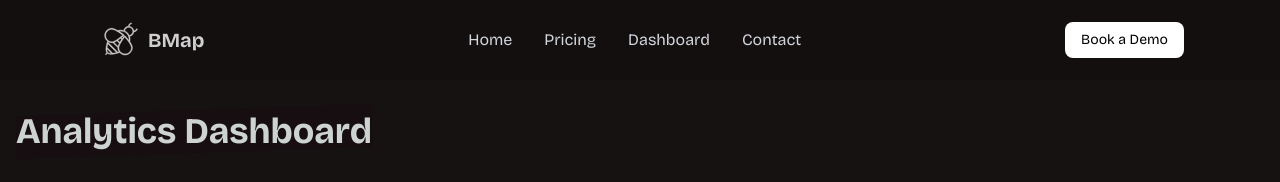
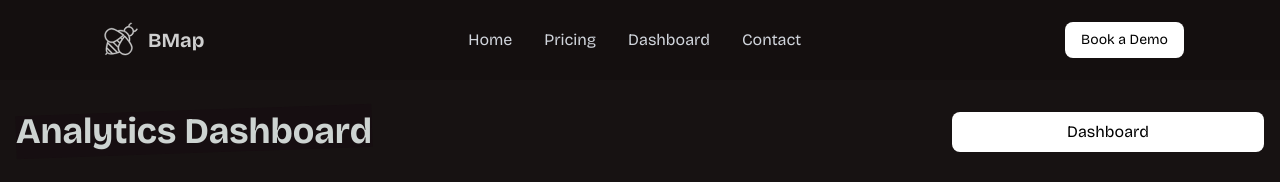
Before and after one commit to AvyuktBallari/BMapSLC, a React (Vite) app: page /analytics/techfairhome in a window 1280 px wide. Shown: the top 182 px of the page. Built offline with nearby package versions, Linux system fonts and the light colour scheme; no server answers.

Commit message:
added button type Gagan

```diff
--- a/src/Analytics.tsx
+++ b/src/Analytics.tsx
@@ -129,7 +129,11 @@ const Analytics = () => {
 
           </h1>
 
+          <a href={"/maps/"+params.company} className="bg-white text-black rounded-lg p-2 flex items-center justify-center w-1/4">Dashboard</a>
+
+
         </div>
+
 
         <div className="grid grid-cols-1 md:grid-cols-4 gap-8">
           {/* Sidebar: Room Status */}
```
